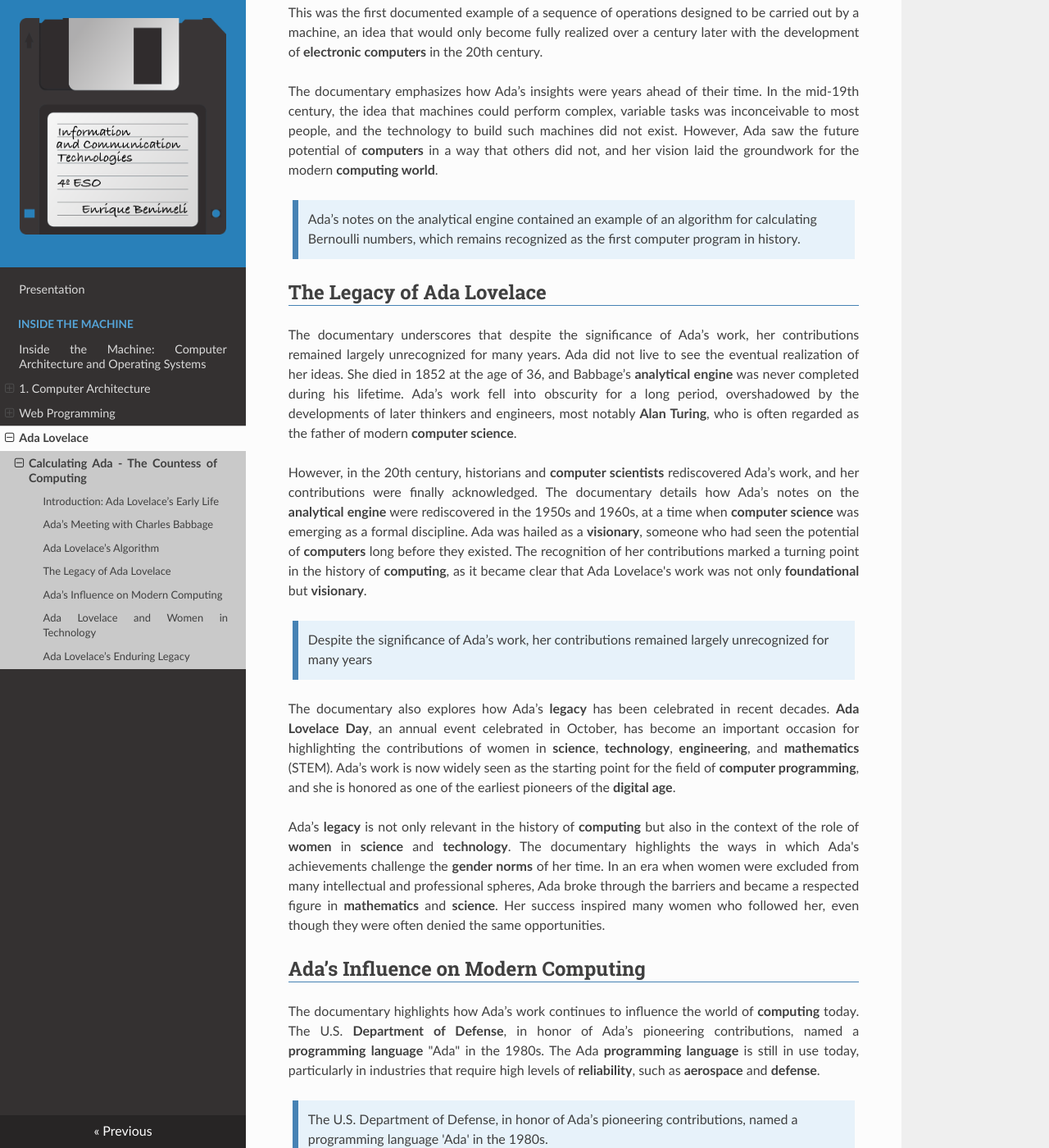
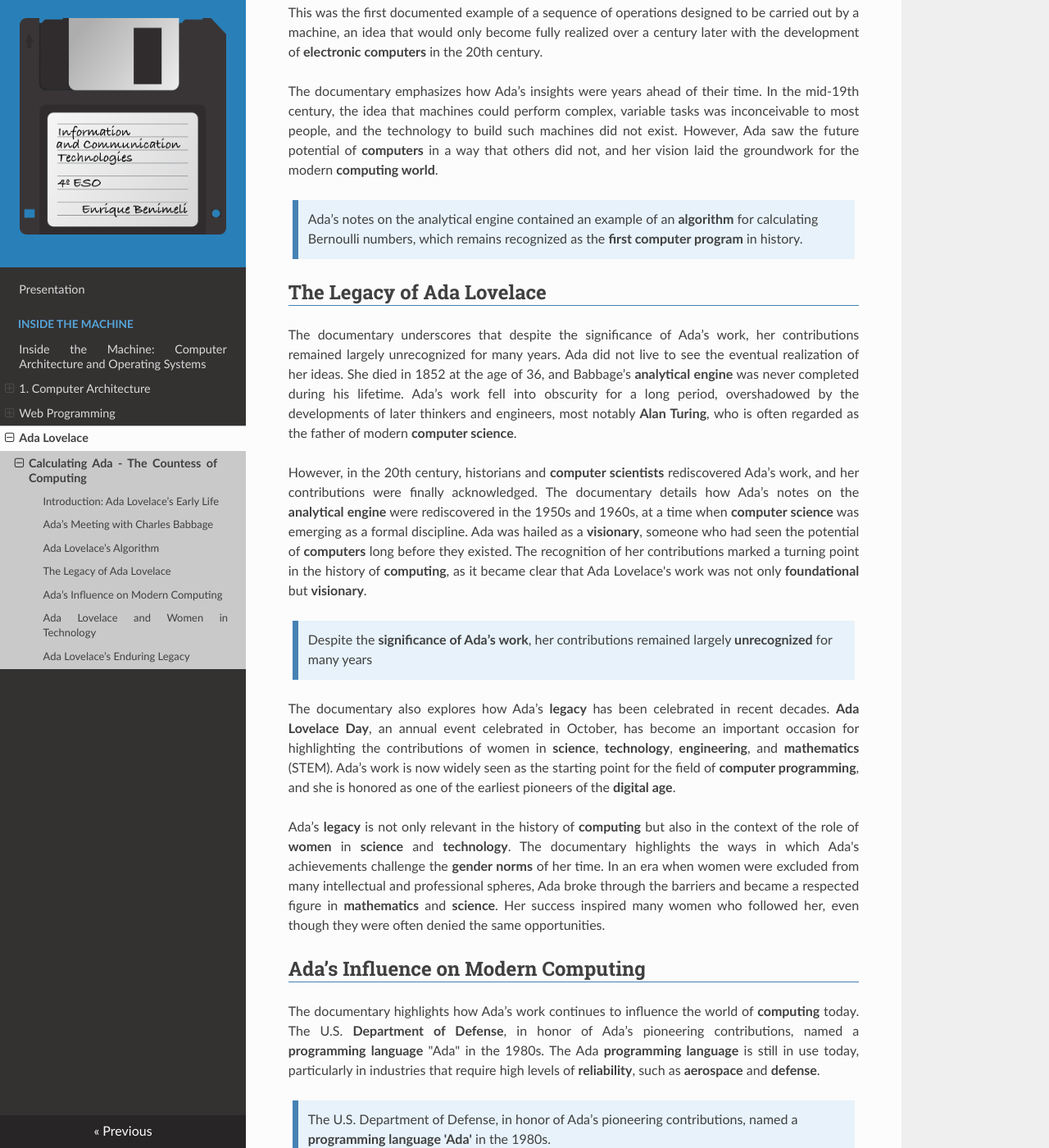
Before and after one commit to ebenimeli/ict4, an MkDocs documentation site: the page built from docs/contents/ada.md, in a window 1280 px wide and 1400 px high, scrolled down 2604 px. Shown: the whole window at 82% size. Built offline with MkDocs 1.6.1, drawn with Linux system fonts in a browser that asks for light colours; nearby versions of some CDN libraries; some of the changed text lies outside the part shown.

Commit message:
Words in bold

```diff
--- a/docs/contents/ada.md
+++ b/docs/contents/ada.md
@@ -42,7 +42,7 @@ Ada’s **algorithm** was a breakthrough because it demonstrated the fundamental
 
 The documentary emphasizes how Ada’s insights were years ahead of their time. In the mid-19th century, the idea that machines could perform complex, variable tasks was inconceivable to most people, and the technology to build such machines did not exist. However, Ada saw the future potential of **computers** in a way that others did not, and her vision laid the groundwork for the modern **computing world**.
 
-<div class="note">Ada’s notes on the analytical engine contained an example of an algorithm for calculating Bernoulli numbers, which remains recognized as the first computer program in history.</div>
+<div class="note">Ada’s notes on the analytical engine contained an example of an <b>algorithm</b> for calculating Bernoulli numbers, which remains recognized as the <b>first computer program</b> in history.</div>
 
 ## The Legacy of Ada Lovelace
 
@@ -50,7 +50,7 @@ The documentary underscores that despite the significance of Ada’s work, her c
 
 However, in the 20th century, historians and **computer scientists** rediscovered Ada’s work, and her contributions were finally acknowledged. The documentary details how Ada’s notes on the **analytical engine** were rediscovered in the 1950s and 1960s, at a time when **computer science** was emerging as a formal discipline. Ada was hailed as a **visionary**, someone who had seen the potential of **computers** long before they existed. The recognition of her contributions marked a turning point in the history of **computing**, as it became clear that Ada Lovelace's work was not only **foundational** but **visionary**.
 
-<div class="note">Despite the significance of Ada’s work, her contributions remained largely unrecognized for many years</div>
+<div class="note">Despite the <b>significance of Ada’s work</b>, her contributions remained largely <b>unrecognized</b> for many years</div>
 
 The documentary also explores how Ada’s **legacy** has been celebrated in recent decades. **Ada Lovelace Day**, an annual event celebrated in October, has become an important occasion for highlighting the contributions of women in **science**, **technology**, **engineering**, and **mathematics** (STEM). Ada’s work is now widely seen as the starting point for the field of **computer programming**, and she is honored as one of the earliest pioneers of the **digital age**.
 
@@ -60,7 +60,7 @@ Ada’s **legacy** is not only relevant in the history of **computing** but also
 
 The documentary highlights how Ada’s work continues to influence the world of **computing** today. The U.S. **Department of Defense**, in honor of Ada’s pioneering contributions, named a **programming language** "Ada" in the 1980s. The Ada **programming language** is still in use today, particularly in industries that require high levels of **reliability**, such as **aerospace** and **defense**.
 
-<div class="note">The U.S. Department of Defense, in honor of Ada’s pioneering contributions, named a programming language 'Ada' in the 1980s.</div>
+<div class="note">The U.S. Department of Defense, in honor of Ada’s pioneering contributions, named a <b>programming language 'Ada'</b> in the 1980s.</div>
 
 Ada’s vision of **computers** as versatile machines capable of performing a wide range of tasks is reflected in the development of modern **computing systems**. The documentary stresses that Ada's fundamental idea—that machines could be programmed to execute a sequence of operations to perform different tasks—has become the cornerstone of modern **computing**. Today’s computers, from the smallest smartphones to the largest supercomputers, all rely on the principles Ada described over a century ago.
 
@@ -68,7 +68,7 @@ Ada’s vision of **computers** as versatile machines capable of performing a wi
 
 One of the most important themes of the documentary is the impact Ada Lovelace has had on inspiring **women** in **technology**. The documentary highlights how Ada’s story has become a beacon for women who pursue careers in **STEM** fields. Ada’s achievements, despite the constraints of her time, continue to serve as a model for women today who seek to break through barriers in male-dominated industries like **technology** and **engineering**.
 
-<div class="note">Ada’s story has become a beacon for women who pursue careers in STEM fields.</div>
+<div class="note">Ada’s story has become a beacon for women who pursue careers in <b>STEM fields</b>.</div>
 
 The documentary emphasizes that, despite the progress made over the years, **women** remain underrepresented in the fields of **science**, **technology**, **engineering**, and **mathematics**. Ada’s **legacy**, however, continues to motivate future generations of **women** who see in her a symbol of **possibility** and **potential**. In a world where gender disparities persist in many areas of life, Ada’s story serves as a powerful reminder that women have always played an essential role in shaping the future of **science** and **technology**.
 
@@ -76,7 +76,7 @@ The documentary emphasizes that, despite the progress made over the years, **wom
 
 The documentary concludes by reflecting on the extraordinary impact Ada Lovelace had on the world of **computing**, a field that was only beginning to take shape during her lifetime. Her work, initially overshadowed by other intellectual giants, has come to be recognized as one of the most important contributions to the development of **computer science**. Ada’s vision of a world in which machines could be programmed to perform tasks beyond simple **calculation** has shaped the **digital world** we live in today.
 
-<div class="note">Ada Lovelace envisioned the digital age more than a century before it arrived.</div>
+<div class="note">Ada Lovelace envisioned the <b>digital age</b> more than a century before it arrived.</div>
 
 Ada Lovelace’s **legacy** is one of **intellectual curiosity**, **foresight**, and **perseverance**. She was a woman ahead of her time, and her groundbreaking work continues to inspire future generations of **mathematicians**, **engineers**, and **computer scientists**.
 
```
